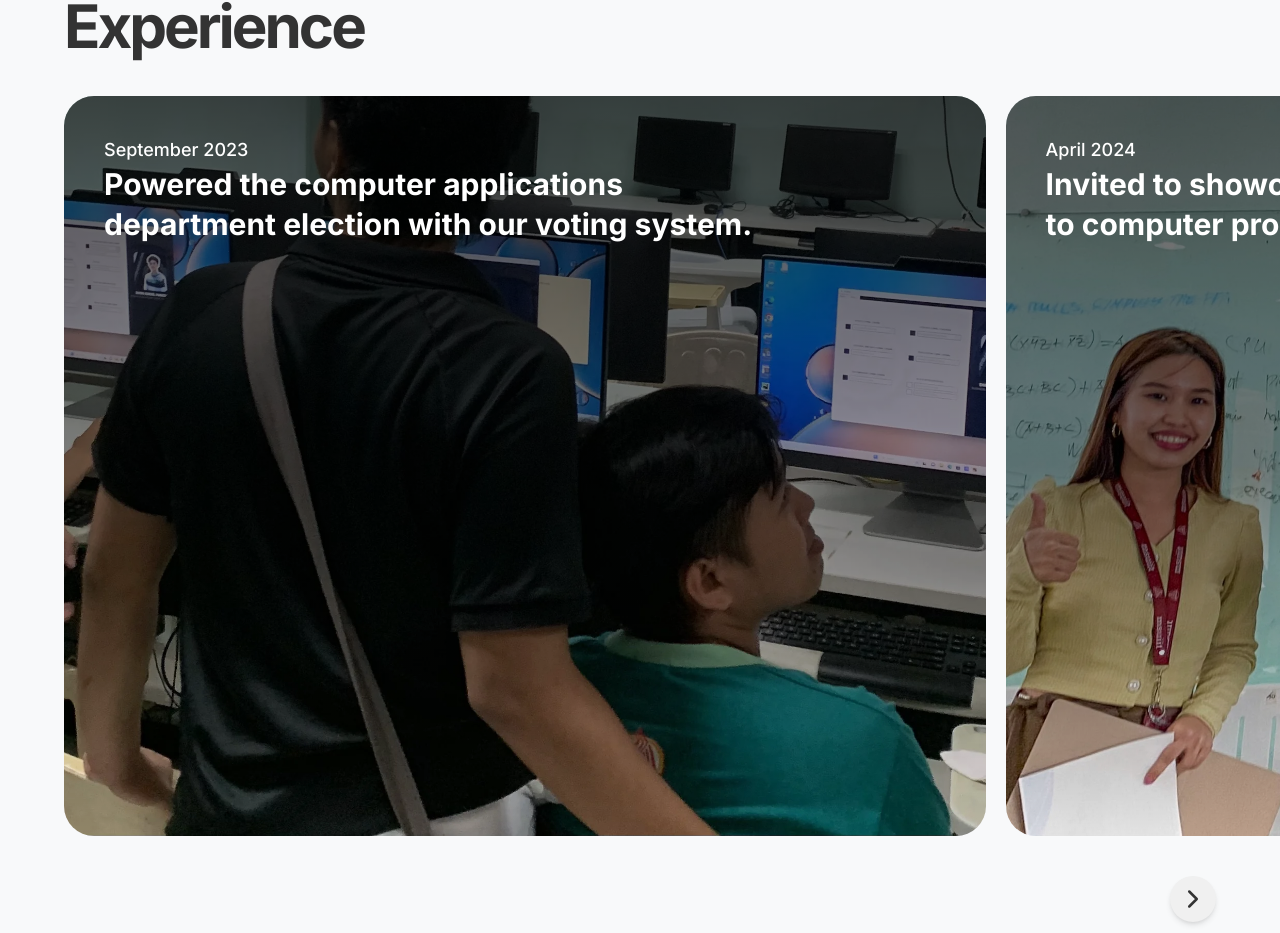
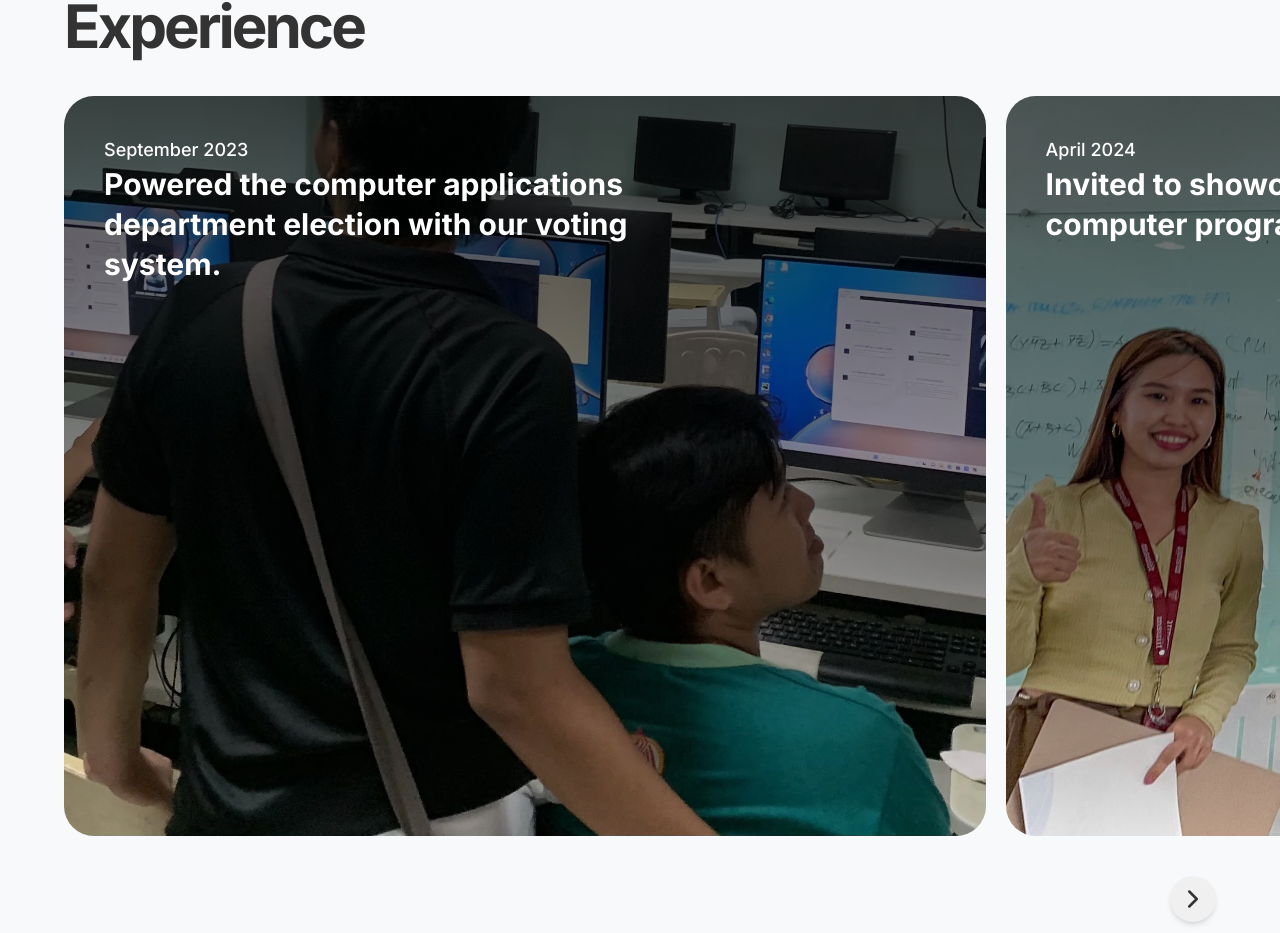
Before and after one commit to razeuss/WorkPortfolio, a Next.js app: page / in a window 1280 px wide. Shown: the part 2074-3007 px from the top of the page. Built offline with nearby package versions, Linux system fonts and the light colour scheme.

Commit message:
fix everything

```diff
--- a/app/page.tsx
+++ b/app/page.tsx
@@ -30,29 +30,25 @@ export default function Home() {
   {
     img: exp4,
     date: "September 2023",
-    title: "Powered the computer applications",
-    subtitle: "department election with our voting system.",
+    title: "Powered the computer applications department election with our voting system.",
     gradient: "from-black/70 via-black/40 to-transparent"
   },
   {
     img: exp2,
     date: "April 2024",
-    title: "Invited to showcase our system",
-    subtitle: "to computer programming students.",
+    title: "Invited to showcase our system to computer programming students.",
     gradient: "from-black/60 via-black/50 to-transparent"
   },
   {
     img: exp3,
     date: "June 2025",
-    title: "Won the first quantum computing",
-    subtitle: "and blockchain hackathon.",
+    title: "Won the first quantum computing and blockchain hackathon.",
     gradient: "from-black/80 via-black/50 to-transparent"
   },
   {
     img: exp1,
     date: "July 2025",
-    title: "Completed internship at",
-    subtitle: "anura innovations.",
+    title: "Completed internship at anura innovations.",
     gradient: "from-black/70 via-black/10 to-transparent"
   }
 ], []);
@@ -329,10 +325,9 @@ useEffect(() => {
                   <div key={i} className="cell relative flex-shrink-0 w-[80%] min-[1440px]:w-full h-full overflow-hidden rounded-[20px] sm:rounded-[30px] bg-gray-100">
                     <Image src={exp.img} fill alt={`Experience ${i}`} className="w-full h-full object-cover bg-[#f0f0f0]"/>
                     <div className={`absolute inset-0 bg-gradient-to-b ${exp.gradient}`}></div>
-                    <div className="absolute top-4 left-4 sm:top-10 sm:left-10 leading-6 sm:leading-10 flex flex-col text-white text-lg sm:text-3xl font-bold tracking-normal">
+                    <div className="absolute max-w-150 top-4 left-4 sm:top-10 sm:left-10 leading-6 sm:leading-10 flex flex-col text-white text-lg sm:text-3xl font-bold tracking-normal pr-4">
                       <span className="text-sm sm:text-lg font-medium">{exp.date}</span>
                       <span>{exp.title}</span>
-                      <span dangerouslySetInnerHTML={{ __html: exp.subtitle.replace(/\n/g, "<br/>") }} />
                     </div>
                   </div>
                 ))}
```
